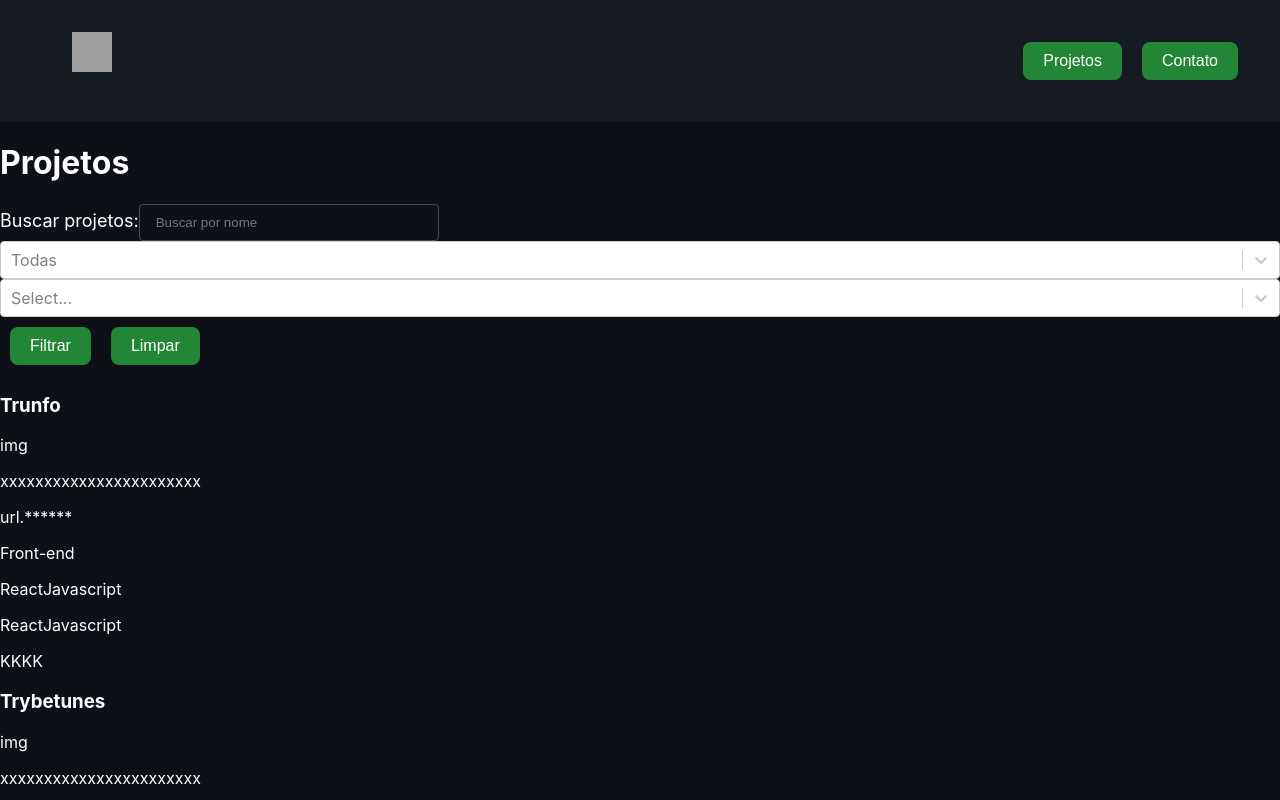
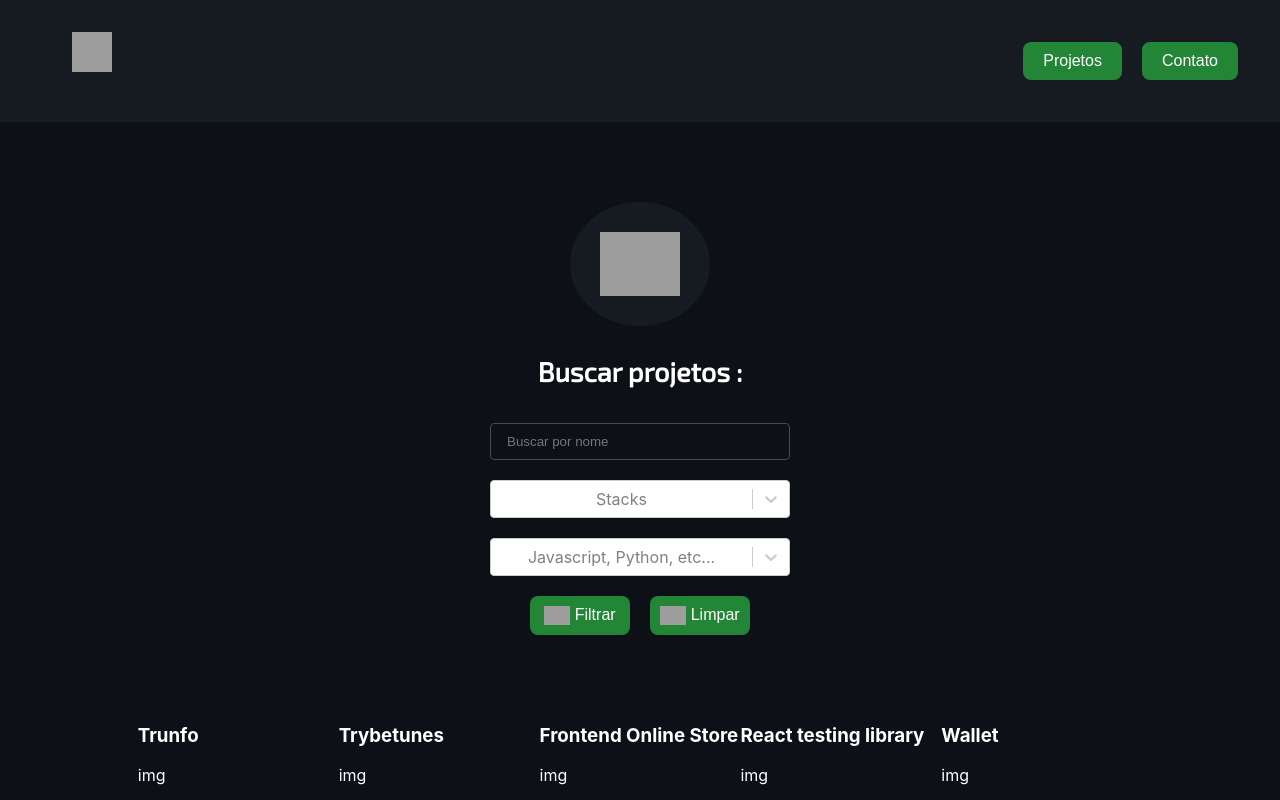
Before and after one commit to Istvanoliva/portfolio, a React (Create React App) app in the folder portfolio/: page /projetos in a window 1280 px wide. Shown: the top 800 px of the page. Built offline with nearby package versions, Linux system fonts and the light colour scheme; grey boxes are pictures that could not be loaded.

Commit message:
style: Projetos

```diff
--- /dev/null
+++ b/portfolio/src/Pages/Projetos/Projetos.css
@@ -0,0 +1,34 @@
+.search {
+    align-items: center;
+    display: flex;
+    flex-direction: column;
+    text-align: center;
+}
+
+.react-select {
+    color: black;
+    width: 300px;
+    margin: 20px 0px 0px 0px;
+}
+
+.btn-filters {
+    margin: 10px;
+    display: flex;
+}
+
+.btn-filter-content {
+    display: flex;
+}
+
+.projects-div {
+    justify-content: center;
+    align-self: center;
+    display: flex;
+    flex-wrap: wrap;
+    margin: 50px;
+}
+
+.image-content {
+    width: 100%;
+    height: 100%;
+}
--- a/portfolio/src/Pages/Projetos/Projetos.js
+++ b/portfolio/src/Pages/Projetos/Projetos.js
@@ -4,6 +4,11 @@ import Select from 'react-select';
 import Header from '../../Components/Header/Header';
 import ProjectCard from '../../Components/ProjectCard/ProjectCard';
 import { Projects, stacks, categories } from '../../Projects/Projects';
+
+import clearImage from '../../images/icon-broom.png';
+import magnifer from '../../images/magnifer.png';
+import img from '../../images/icon-projct.png';
+import './Projetos.css';
 
 function Projetos() {
     const [ projects, setProjects ] = useState(Projects);
@@ -37,9 +42,13 @@ function Projetos() {
     return (
         <div>
             <Header />
-            <h1>Projetos</h1>
-            <label htmlFor="search">
-                Buscar projetos:
+            <div className="image-theme">
+                <div className="image-bg">
+                    <img src={ img } className="image-content" />
+                </div>
+            </div>
+            <div className='search'>
+                <label htmlFor="search"><h2>Buscar projetos :</h2></label>
                 <input
                     type="text"
                     id="search"
@@ -47,11 +56,11 @@ function Projetos() {
                     placeholder="Buscar por nome"
                     onChange={ ({target}) => setSearchName(target.value) }
                     value={ searchName }
+                    autoFocus
                 />
-            </label>
 
                 <Select
-                placeholder={ category }
+                    placeholder="Stacks"
                     options={ categories }
                     name="category"
                     defaultValue={ category }
@@ -60,9 +69,11 @@ function Projetos() {
                     isMulti={ false }
                     value={ category }
                     onChange={ (target) => setCategory(target.value) }
+                    className="react-select"
                 />
 
                 <Select
+                    placeholder="Javascript, Python, etc..."
                     options={ stacks }
                     name="stacks"
                     isClearable={ true }
@@ -70,12 +81,21 @@ function Projetos() {
                     isMulti={ true }
                     value={ options }
                     onChange={ (target) => (setOptions(target), setProjects(Projects)) }
+                    className="react-select"
                 />
 
-            <button onClick={ () => optionsFilter() }>Filtrar</button>
-            <button onClick={ () => clear() }>Limpar</button>
-
-            <div>
+                <div className="btn-filters">
+                    <button onClick={ () => optionsFilter() } className="btn-filter-content">
+                        <img src={ magnifer } className="btn-img" />
+                    Filtrar
+                    </button>
+                    <button onClick={ () => clear() } className="btn-filter-content">
+                        <img src={ clearImage } className="btn-img" />
+                    Limpar
+                    </button>
+                </div>
+            </div>
+            <div className='projects-div'>
                 {
                     !projects.length ?
                         <span>Nenhum projeto encontrado</span> : projects
```
Lines whose indentation alone changed are shown as unchanged.
